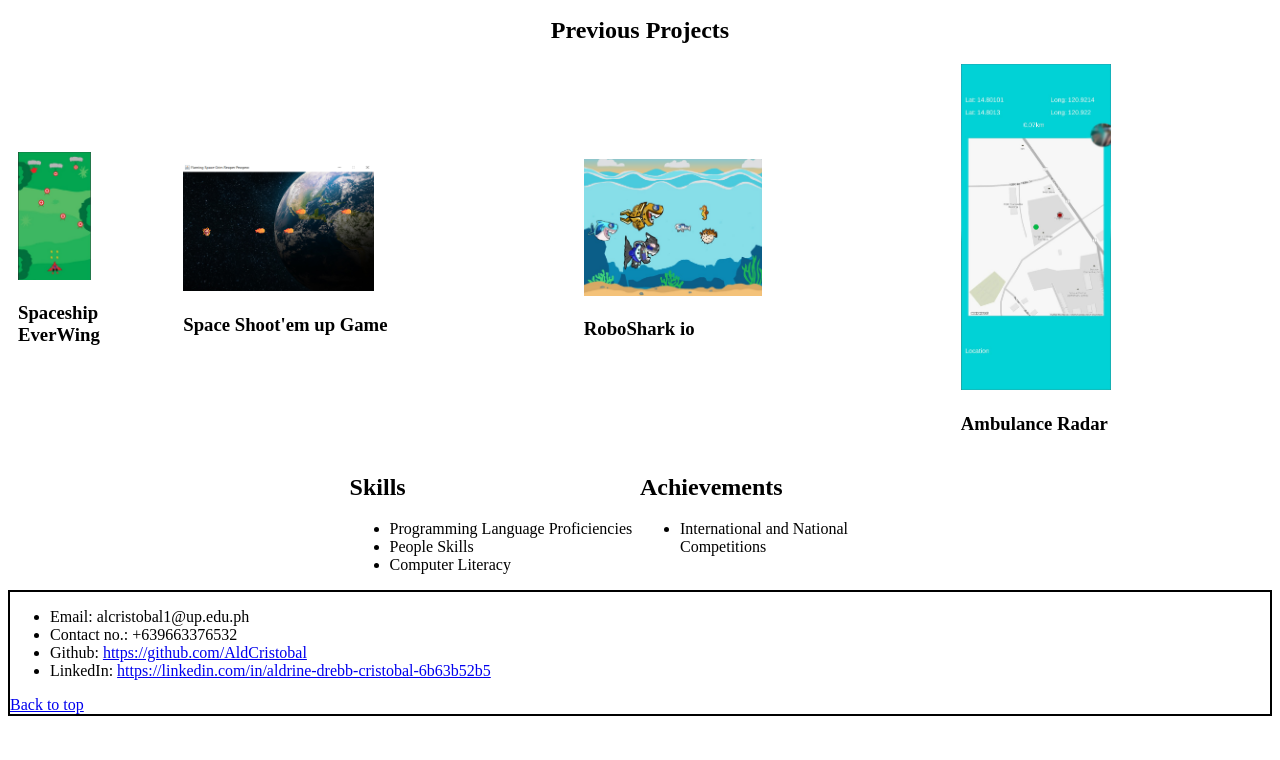
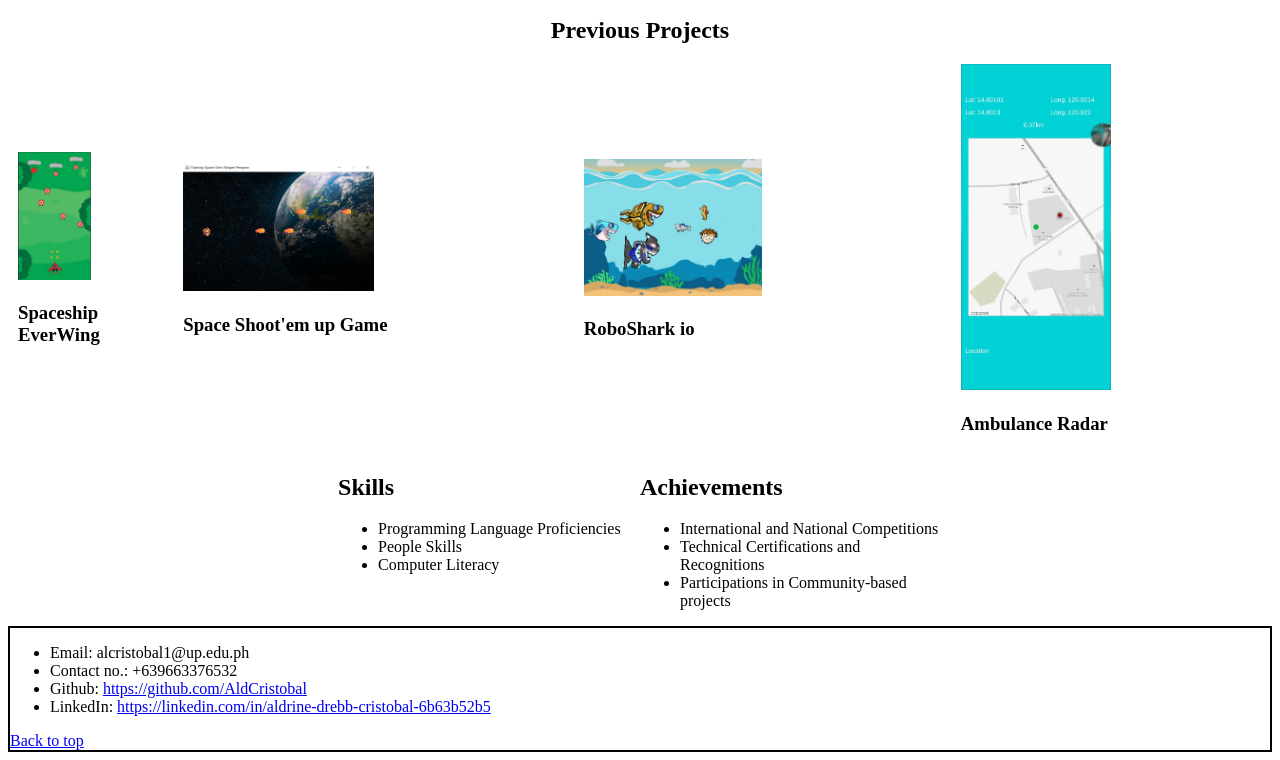
Before and after one commit to AldCristobal/AldCristobal.github.io, a plain HTML site: page index.html in a window 1280 px wide. Shown: the part 487-1247 px from the top of the page. Before the commit the page ends 1211 px from the top, so only its background shows below. Drawn offline with Linux system fonts and the light colour scheme.

Commit message:
added contents and docu references

```diff
--- a/index.html
+++ b/index.html
@@ -81,6 +81,8 @@
                     <h2>Achievements</h2>
                     <ul>
                         <li>International and National Competitions</li>
+                        <li>Technical Certifications and Recognitions</li>
+                        <li>Participations in Community-based projects</li>
                     </ul>
                 </div>
             </div>
```
Also changed, not shown: README.md.
